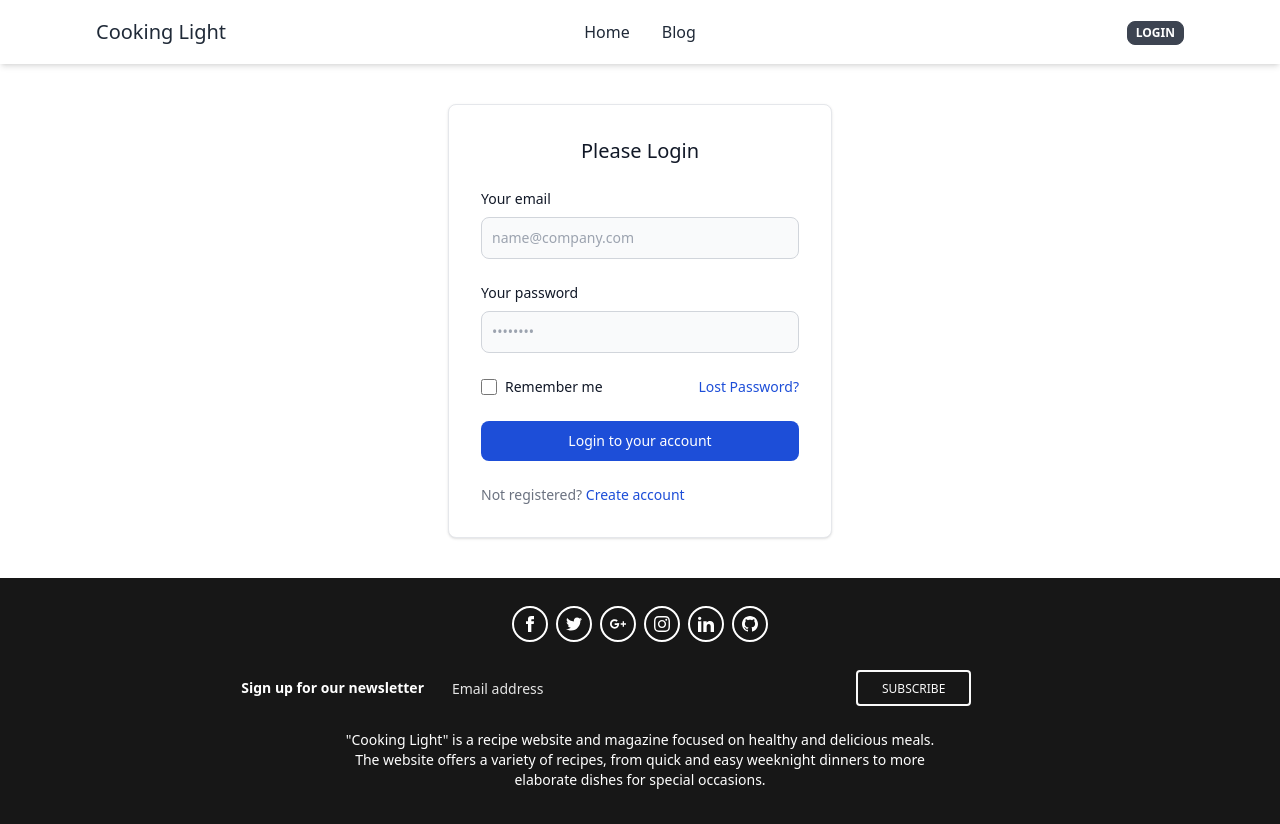
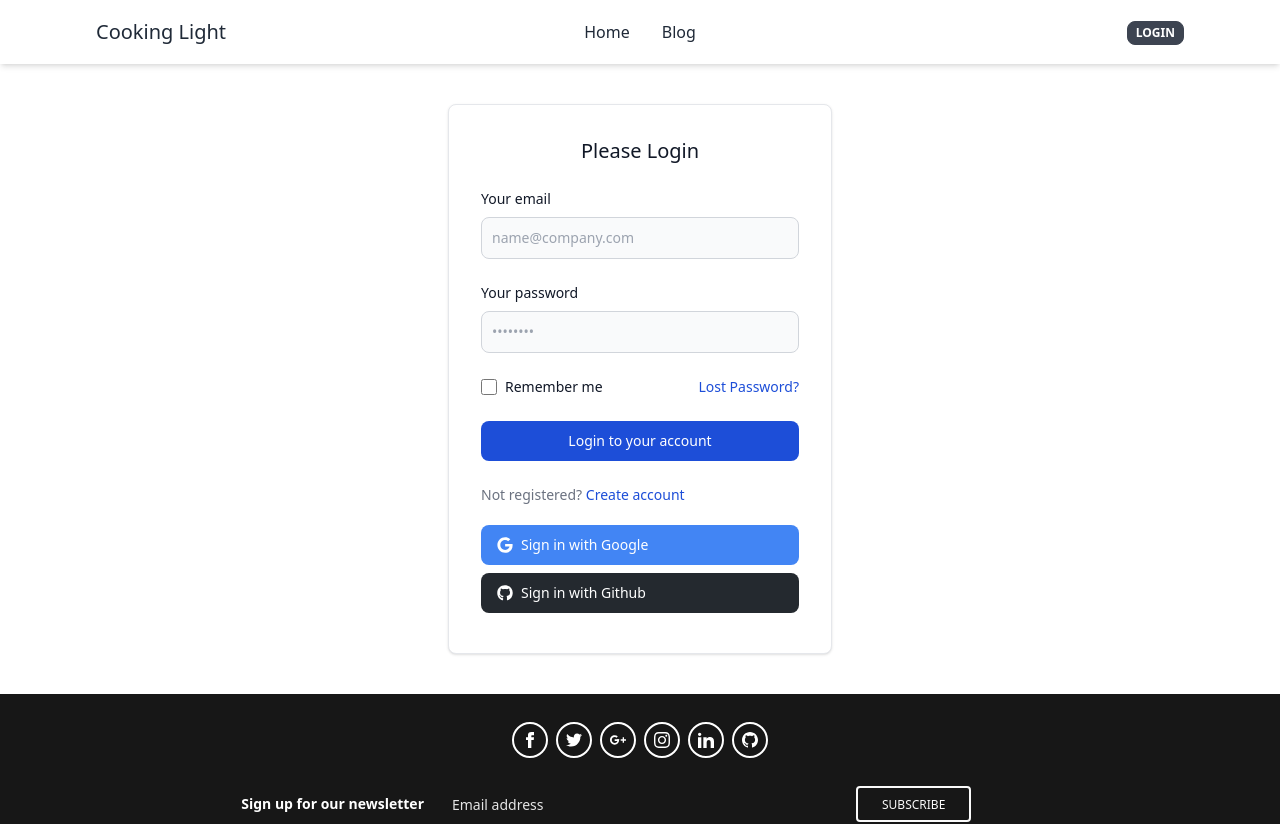
Before and after one commit to hasibimamhridoy/cooking-light, a React (Vite) app: page /login in a window 1280 px wide. Shown: the top 824 px of the page. Built offline with nearby package versions, Linux system fonts and the light colour scheme; no server answers.

Commit message:
google login added

```diff
--- a/src/ContextProvider/AuthContextProvider.jsx
+++ b/src/ContextProvider/AuthContextProvider.jsx
@@ -1,6 +1,10 @@
-import React, { createContext, useState } from 'react';
-import { getAuth, createUserWithEmailAndPassword, signInWithEmailAndPassword } from "firebase/auth";
+import React, { createContext, useEffect, useState } from 'react';
+import { getAuth, createUserWithEmailAndPassword, signInWithEmailAndPassword, onAuthStateChanged, signOut,signInWithPopup,GoogleAuthProvider } from "firebase/auth";
 import { app } from '../firebase/FirebaseConfig/firebaseConfig';
+
+
+
+const googleProvider = new GoogleAuthProvider();
 
 const auth = getAuth(app);
 export const AuthContext = createContext(null)
@@ -13,14 +17,30 @@
         setLoading(true)
         return createUserWithEmailAndPassword(auth,email,pass)
     }
+
+    const handleGoogleRegister = ()=>{
+        setLoading(true)
+        return signInWithPopup(auth,googleProvider)
+    }
     const handleManualLogin = (email,pass)=>{
         setLoading(true)
         return signInWithEmailAndPassword(auth,email,pass)
     }
     const handleManualLogout = ()=>{
         setLoading(true)
-        return signInWithEmailAndPassword(auth)
+        return signOut(auth)
     }
+
+    useEffect(()=>{
+
+        const unSubscribe = onAuthStateChanged(auth,currentUser=>{
+            setUser(currentUser)
+            setLoading(false)
+        })
+
+        return ()=> unSubscribe()
+
+    },[])
 
 
 
@@ -28,6 +48,7 @@
         user,
         loading,
         handleManualRegister,
+        handleGoogleRegister,
         handleManualLogin,
         handleManualLogout
 
--- a/src/components/Shared/MyNavbar/MyNavbar.jsx
+++ b/src/components/Shared/MyNavbar/MyNavbar.jsx
@@ -5,6 +5,8 @@
 
 const MyNavbar = () => {
   const {user} = useContext(AuthContext)
+
+  const { handleManualLogout } = useContext(AuthContext);
   return (
     <div className="">
       <div className="navbar bg-base-100 lg:px-24 shadow-md">
@@ -77,7 +79,7 @@
                 <a className="justify-between">Profile</a>
               </li>
 
-              <li>
+              <li onClick={handleManualLogout}>
                 <a>Logout</a>
               </li>
             </ul>
--- a/src/pages/LoginRegister/Login/Login.jsx
+++ b/src/pages/LoginRegister/Login/Login.jsx
@@ -3,7 +3,7 @@
 import { AuthContext } from "../../../ContextProvider/AuthContextProvider";
 
 const Login = () => {
-  const { handleManualLogin } = useContext(AuthContext);
+  const { handleManualLogin,handleGoogleRegister } = useContext(AuthContext);
 
   const location = useLocation()
   console.log(location);
@@ -29,6 +29,21 @@
 
     console.log(email);
   };
+
+  const handleGoogle =()=>{
+    handleGoogleRegister()
+    .then((result) => {
+
+      const user = result.user;
+      console.log(user);
+
+    }).catch((error) => {
+      // Handle Errors here.
+      const errorCode = error.code;
+      const errorMessage = error.message;
+
+    });
+  }
   return (
     <div className="m-5 lg:m-0 ">
      <div class="w-full mx-auto my-10 max-w-sm p-4 bg-white border border-gray-200 rounded-lg shadow sm:p-6 md:p-8 dark:bg-gray-800 dark:border-gray-700">
@@ -109,6 +124,54 @@
             </a></Link>
           </div>
         </form>
+
+        <div className="social-login mt-5">
+         <button
+         onClick={handleGoogle}
+            type="button"
+            class="text-white w-full bg-[#4285F4] hover:bg-[#4285F4]/90 focus:ring-4 focus:outline-none focus:ring-[#4285F4]/50 font-medium rounded-lg text-sm px-5 py-2.5 text-center inline-flex items-center dark:focus:ring-[#4285F4]/55 mr-2 mb-2"
+          >
+            <svg
+              class="w-4 h-4 mr-2 -ml-1"
+              aria-hidden="true"
+              focusable="false"
+              data-prefix="fab"
+              data-icon="google"
+              role="img"
+              xmlns="http://www.w3.org/2000/svg"
+              viewBox="0 0 488 512"
+            >
+              <path
+                fill="currentColor"
+                d="M488 261.8C488 403.3 391.1 504 248 504 110.8 504 0 393.2 0 256S110.8 8 248 8c66.8 0 123 24.5 166.3 64.9l-67.5 64.9C258.5 52.6 94.3 116.6 94.3 256c0 86.5 69.1 156.6 153.7 156.6 98.2 0 135-70.4 140.8-106.9H248v-85.3h236.1c2.3 12.7 3.9 24.9 3.9 41.4z"
+              ></path>
+            </svg>
+            Sign in with Google
+          </button>
+
+         <button
+            type="button"
+            class="text-white w-full bg-[#24292F] hover:bg-[#24292F]/90 focus:ring-4 focus:outline-none focus:ring-[#24292F]/50 font-medium rounded-lg text-sm px-5 py-2.5 text-center inline-flex items-center dark:focus:ring-gray-500 dark:hover:bg-[#050708]/30 mr-2 mb-2"
+          >
+            <svg
+              class="w-4 h-4 mr-2 -ml-1"
+              aria-hidden="true"
+              focusable="false"
+              data-prefix="fab"
+              data-icon="github"
+              role="img"
+              xmlns="http://www.w3.org/2000/svg"
+              viewBox="0 0 496 512"
+            >
+              <path
+                fill="currentColor"
+                d="M165.9 397.4c0 2-2.3 3.6-5.2 3.6-3.3 .3-5.6-1.3-5.6-3.6 0-2 2.3-3.6 5.2-3.6 3-.3 5.6 1.3 5.6 3.6zm-31.1-4.5c-.7 2 1.3 4.3 4.3 4.9 2.6 1 5.6 0 6.2-2s-1.3-4.3-4.3-5.2c-2.6-.7-5.5 .3-6.2 2.3zm44.2-1.7c-2.9 .7-4.9 2.6-4.6 4.9 .3 2 2.9 3.3 5.9 2.6 2.9-.7 4.9-2.6 4.6-4.6-.3-1.9-3-3.2-5.9-2.9zM244.8 8C106.1 8 0 113.3 0 252c0 110.9 69.8 205.8 169.5 239.2 12.8 2.3 17.3-5.6 17.3-12.1 0-6.2-.3-40.4-.3-61.4 0 0-70 15-84.7-29.8 0 0-11.4-29.1-27.8-36.6 0 0-22.9-15.7 1.6-15.4 0 0 24.9 2 38.6 25.8 21.9 38.6 58.6 27.5 72.9 20.9 2.3-16 8.8-27.1 16-33.7-55.9-6.2-112.3-14.3-112.3-110.5 0-27.5 7.6-41.3 23.6-58.9-2.6-6.5-11.1-33.3 2.6-67.9 20.9-6.5 69 27 69 27 20-5.6 41.5-8.5 62.8-8.5s42.8 2.9 62.8 8.5c0 0 48.1-33.6 69-27 13.7 34.7 5.2 61.4 2.6 67.9 16 17.7 25.8 31.5 25.8 58.9 0 96.5-58.9 104.2-114.8 110.5 9.2 7.9 17 22.9 17 46.4 0 33.7-.3 75.4-.3 83.6 0 6.5 4.6 14.4 17.3 12.1C428.2 457.8 496 362.9 496 252 496 113.3 383.5 8 244.8 8zM97.2 352.9c-1.3 1-1 3.3 .7 5.2 1.6 1.6 3.9 2.3 5.2 1 1.3-1 1-3.3-.7-5.2-1.6-1.6-3.9-2.3-5.2-1zm-10.8-8.1c-.7 1.3 .3 2.9 2.3 3.9 1.6 1 3.6 .7 4.3-.7 .7-1.3-.3-2.9-2.3-3.9-2-.6-3.6-.3-4.3 .7zm32.4 35.6c-1.6 1.3-1 4.3 1.3 6.2 2.3 2.3 5.2 2.6 6.5 1 1.3-1.3 .7-4.3-1.3-6.2-2.2-2.3-5.2-2.6-6.5-1zm-11.4-14.7c-1.6 1-1.6 3.6 0 5.9 1.6 2.3 4.3 3.3 5.6 2.3 1.6-1.3 1.6-3.9 0-6.2-1.4-2.3-4-3.3-5.6-2z"
+              ></path>
+            </svg>
+            Sign in with Github
+          </button>
+
+         </div>
       </div>
     </div>
   );
--- a/src/pages/LoginRegister/Register/Register.jsx
+++ b/src/pages/LoginRegister/Register/Register.jsx
@@ -3,7 +3,8 @@
 import { AuthContext } from "../../../ContextProvider/AuthContextProvider";
 
 const Register = () => {
-  const { handleManualRegister } = useContext(AuthContext);
+  const { handleManualRegister, handleGoogleRegister } =
+    useContext(AuthContext);
 
   const handleRegister = (e) => {
     e.preventDefault();
@@ -22,6 +23,21 @@
 
     console.log(email);
   };
+
+  const handleGoogle =()=>{
+    handleGoogleRegister()
+    .then((result) => {
+
+      const user = result.user;
+      console.log(user);
+
+    }).catch((error) => {
+      // Handle Errors here.
+      const errorCode = error.code;
+      const errorMessage = error.message;
+
+    });
+  }
   return (
     <div>
       <div className="m-5 lg:m-0 ">
@@ -43,7 +59,6 @@
                 id="name"
                 class="bg-gray-50 border border-gray-300 text-gray-900 text-sm rounded-lg focus:ring-blue-500 focus:border-blue-500 block w-full p-2.5 dark:bg-gray-600 dark:border-gray-500 dark:placeholder-gray-400 dark:text-white"
                 placeholder="name@company.com"
-
               />
             </div>
             <div>
@@ -75,7 +90,6 @@
                 id="photo_url"
                 class="bg-gray-50 border border-gray-300 text-gray-900 text-sm rounded-lg focus:ring-blue-500 focus:border-blue-500 block w-full p-2.5 dark:bg-gray-600 dark:border-gray-500 dark:placeholder-gray-400 dark:text-white"
                 placeholder="https://unsplash/img"
-
               />
             </div>
             <div>
@@ -119,14 +133,64 @@
             </button>
             <div class="text-sm font-medium text-gray-500 dark:text-gray-300">
               Already registered?{" "}
-            <Link to='/login'><a
+              <Link to="/login">
+                <a
                   href="#"
                   class="text-orange-500 hover:underline dark:text-blue-500"
                 >
                   Please Login
-            </a></Link>
+                </a>
+              </Link>
             </div>
           </form>
+
+         <div className="social-login mt-5">
+         <button
+         onClick={handleGoogle}
+            type="button"
+            class="text-white w-full bg-[#4285F4] hover:bg-[#4285F4]/90 focus:ring-4 focus:outline-none focus:ring-[#4285F4]/50 font-medium rounded-lg text-sm px-5 py-2.5 text-center inline-flex items-center dark:focus:ring-[#4285F4]/55 mr-2 mb-2"
+          >
+            <svg
+              class="w-4 h-4 mr-2 -ml-1"
+              aria-hidden="true"
+              focusable="false"
+              data-prefix="fab"
+              data-icon="google"
+              role="img"
+              xmlns="http://www.w3.org/2000/svg"
+              viewBox="0 0 488 512"
+            >
+              <path
+                fill="currentColor"
+                d="M488 261.8C488 403.3 391.1 504 248 504 110.8 504 0 393.2 0 256S110.8 8 248 8c66.8 0 123 24.5 166.3 64.9l-67.5 64.9C258.5 52.6 94.3 116.6 94.3 256c0 86.5 69.1 156.6 153.7 156.6 98.2 0 135-70.4 140.8-106.9H248v-85.3h236.1c2.3 12.7 3.9 24.9 3.9 41.4z"
+              ></path>
+            </svg>
+            Sign in with Google
+          </button>
+
+         <button
+            type="button"
+            class="text-white w-full bg-[#24292F] hover:bg-[#24292F]/90 focus:ring-4 focus:outline-none focus:ring-[#24292F]/50 font-medium rounded-lg text-sm px-5 py-2.5 text-center inline-flex items-center dark:focus:ring-gray-500 dark:hover:bg-[#050708]/30 mr-2 mb-2"
+          >
+            <svg
+              class="w-4 h-4 mr-2 -ml-1"
+              aria-hidden="true"
+              focusable="false"
+              data-prefix="fab"
+              data-icon="github"
+              role="img"
+              xmlns="http://www.w3.org/2000/svg"
+              viewBox="0 0 496 512"
+            >
+              <path
+                fill="currentColor"
+                d="M165.9 397.4c0 2-2.3 3.6-5.2 3.6-3.3 .3-5.6-1.3-5.6-3.6 0-2 2.3-3.6 5.2-3.6 3-.3 5.6 1.3 5.6 3.6zm-31.1-4.5c-.7 2 1.3 4.3 4.3 4.9 2.6 1 5.6 0 6.2-2s-1.3-4.3-4.3-5.2c-2.6-.7-5.5 .3-6.2 2.3zm44.2-1.7c-2.9 .7-4.9 2.6-4.6 4.9 .3 2 2.9 3.3 5.9 2.6 2.9-.7 4.9-2.6 4.6-4.6-.3-1.9-3-3.2-5.9-2.9zM244.8 8C106.1 8 0 113.3 0 252c0 110.9 69.8 205.8 169.5 239.2 12.8 2.3 17.3-5.6 17.3-12.1 0-6.2-.3-40.4-.3-61.4 0 0-70 15-84.7-29.8 0 0-11.4-29.1-27.8-36.6 0 0-22.9-15.7 1.6-15.4 0 0 24.9 2 38.6 25.8 21.9 38.6 58.6 27.5 72.9 20.9 2.3-16 8.8-27.1 16-33.7-55.9-6.2-112.3-14.3-112.3-110.5 0-27.5 7.6-41.3 23.6-58.9-2.6-6.5-11.1-33.3 2.6-67.9 20.9-6.5 69 27 69 27 20-5.6 41.5-8.5 62.8-8.5s42.8 2.9 62.8 8.5c0 0 48.1-33.6 69-27 13.7 34.7 5.2 61.4 2.6 67.9 16 17.7 25.8 31.5 25.8 58.9 0 96.5-58.9 104.2-114.8 110.5 9.2 7.9 17 22.9 17 46.4 0 33.7-.3 75.4-.3 83.6 0 6.5 4.6 14.4 17.3 12.1C428.2 457.8 496 362.9 496 252 496 113.3 383.5 8 244.8 8zM97.2 352.9c-1.3 1-1 3.3 .7 5.2 1.6 1.6 3.9 2.3 5.2 1 1.3-1 1-3.3-.7-5.2-1.6-1.6-3.9-2.3-5.2-1zm-10.8-8.1c-.7 1.3 .3 2.9 2.3 3.9 1.6 1 3.6 .7 4.3-.7 .7-1.3-.3-2.9-2.3-3.9-2-.6-3.6-.3-4.3 .7zm32.4 35.6c-1.6 1.3-1 4.3 1.3 6.2 2.3 2.3 5.2 2.6 6.5 1 1.3-1.3 .7-4.3-1.3-6.2-2.2-2.3-5.2-2.6-6.5-1zm-11.4-14.7c-1.6 1-1.6 3.6 0 5.9 1.6 2.3 4.3 3.3 5.6 2.3 1.6-1.3 1.6-3.9 0-6.2-1.4-2.3-4-3.3-5.6-2z"
+              ></path>
+            </svg>
+            Sign in with Github
+          </button>
+
+         </div>
         </div>
       </div>
     </div>
```
Lines whose indentation alone changed are shown as unchanged.
